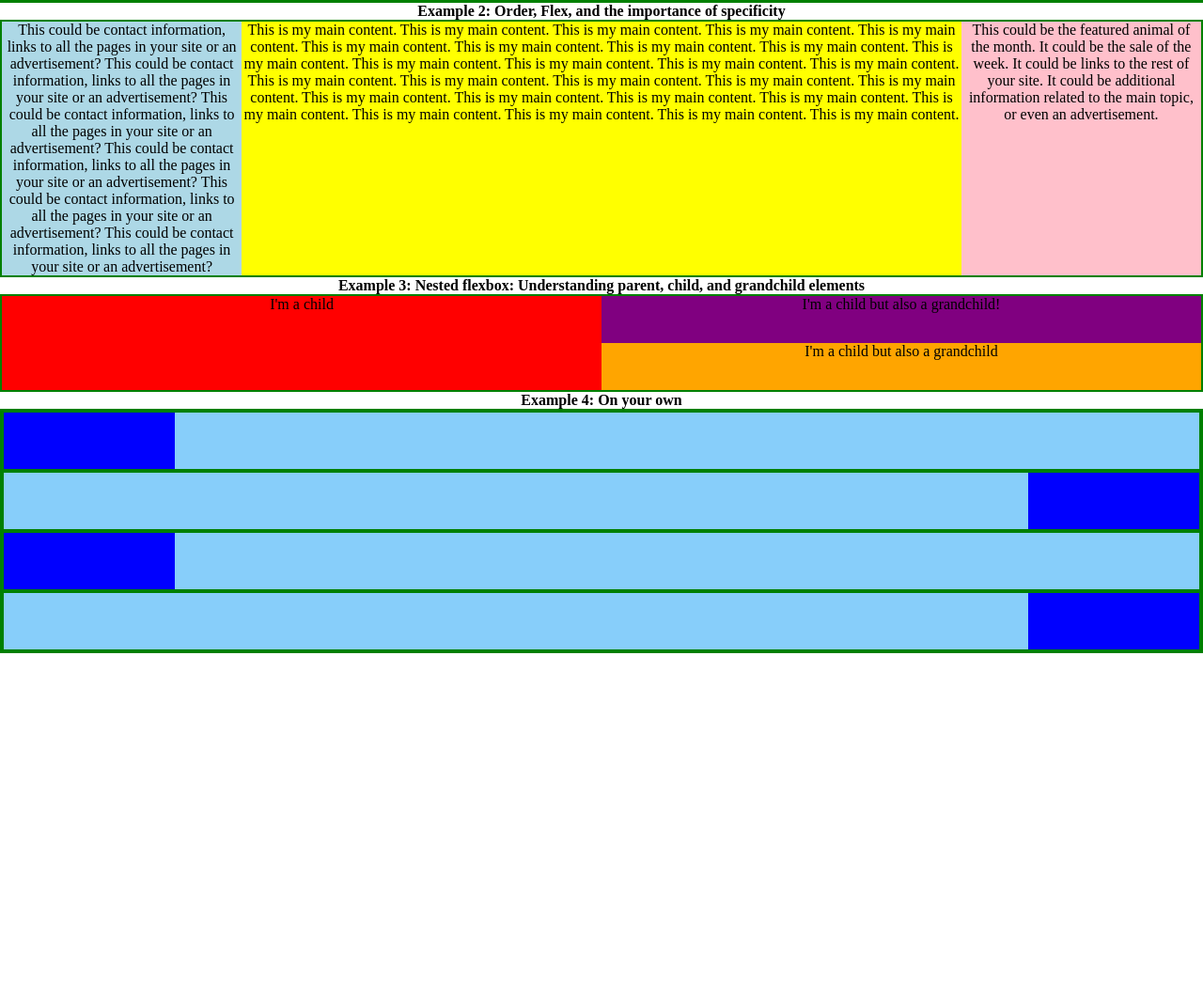
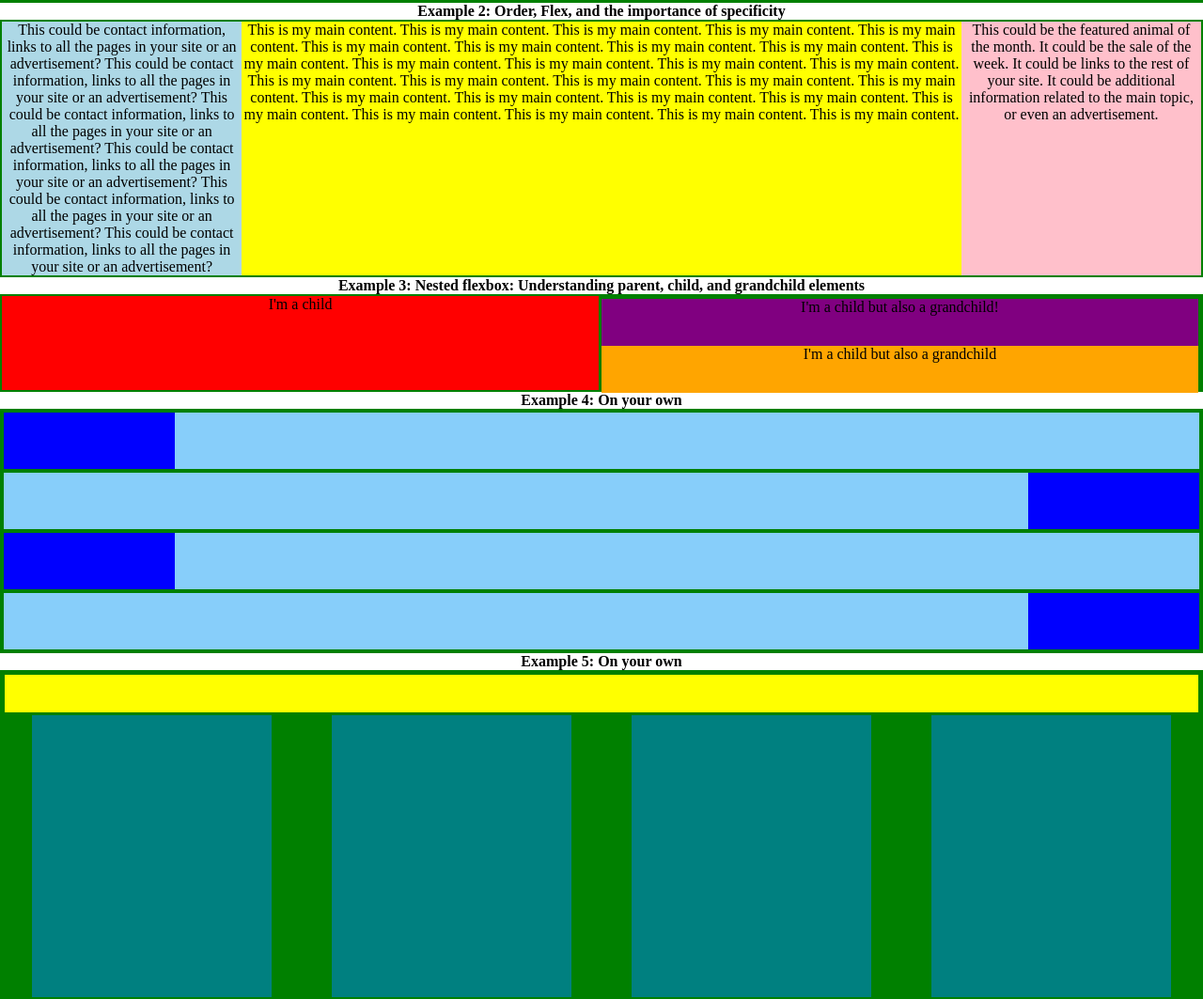
Before and after one commit to HauntingAxar/flexbox-layouts, a plain HTML site: page index.html in a window 1280 px wide. Shown: the part 156-1219 px from the top of the page at 94% size. Before the commit the page ends 851 px from the top, so only its background shows below. Drawn offline with Linux system fonts and the light colour scheme.

Commit message:
added 4 added 5

```diff
--- a/index.html
+++ b/index.html
@@ -98,5 +98,25 @@
             </div>
 
         </div>
+    <h4>Example 5: On your own</h4>
+ <div class="parent example5">
+     <div class="yellow">
+
+     </div>
+     <div class="bars">
+         <div class="bar">
+
+         </div>
+         <div class="bar">
+
+         </div>
+         <div class="bar">
+
+         </div>
+         <div class="bar">
+
+         </div>
+     </div>
+ </div>
 </body>
 </html>
--- a/style.css
+++ b/style.css
@@ -76,3 +76,24 @@
 .r2 {
     order:2;
 }
+.example5 {
+    flex-direction:column;
+}
+.yellow {
+    background-color:yellow;
+    min-height: 40px;
+    max-height: 40px;
+    flex:1;
+    margin:3px;
+}
+.bars {
+    display:flex;
+    flex-direction:row;
+    flex:6;
+    justify-content:space-around
+}
+.bar {
+    background-color:teal;
+    width:20%;
+    min-height:300px;
+}
```
